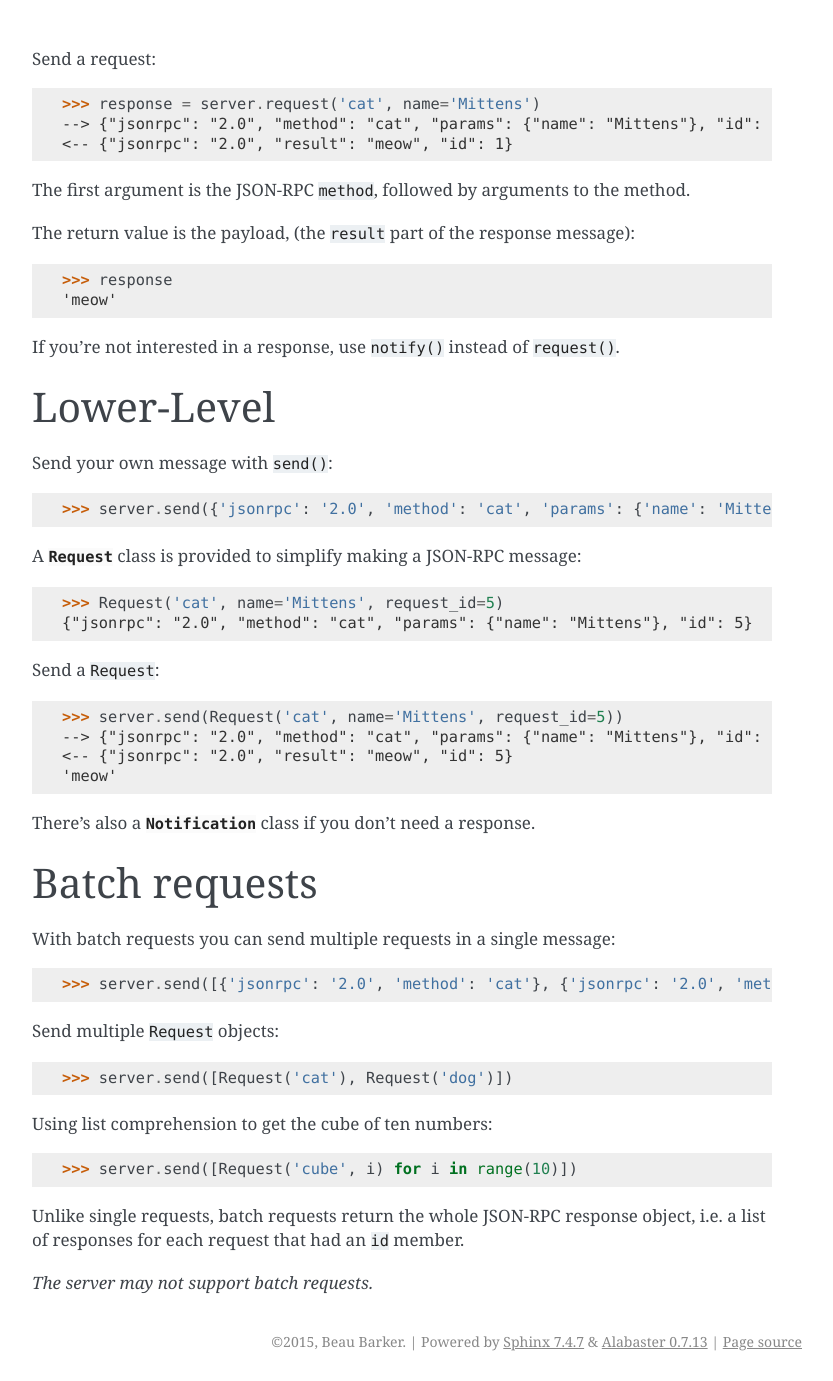
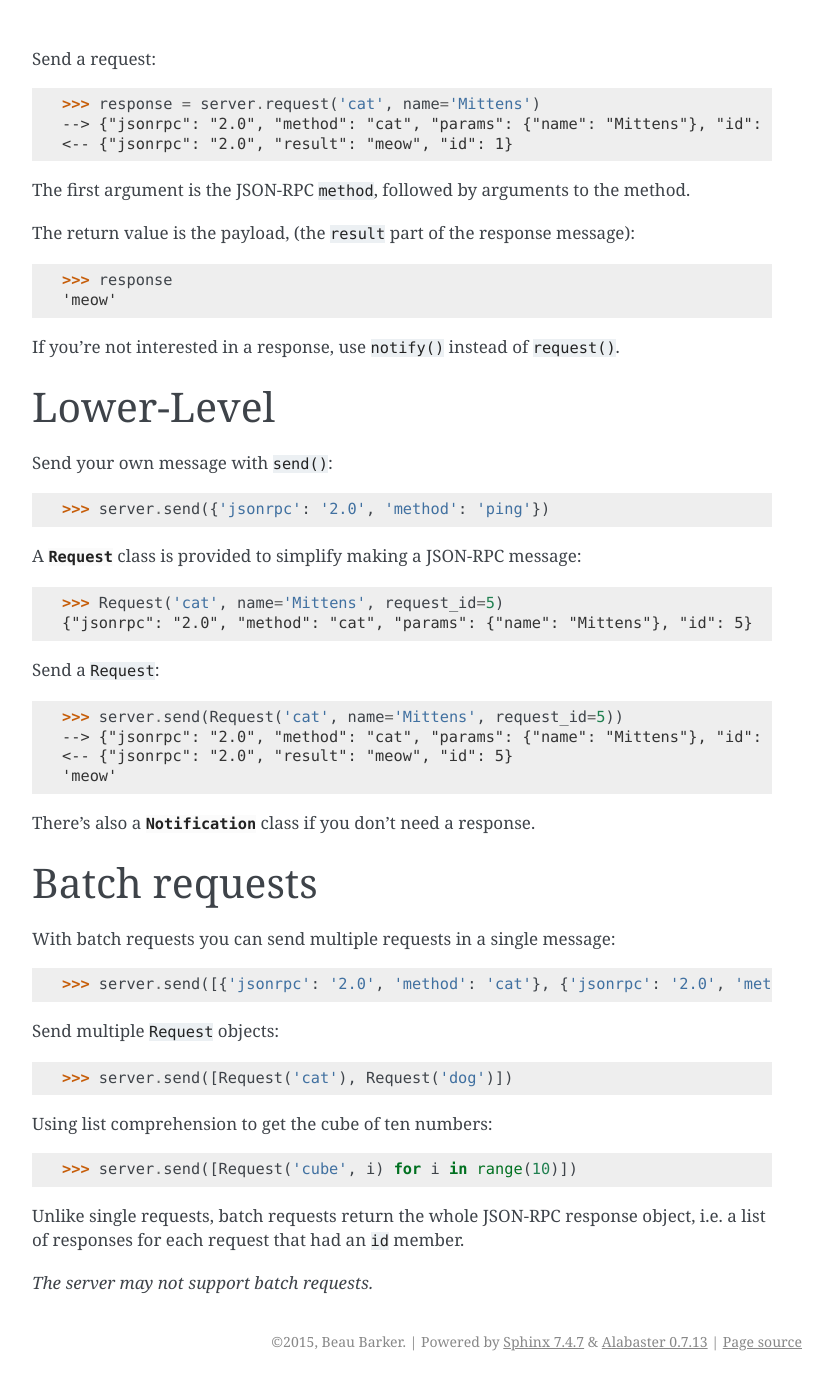
Before and after one commit to explodinglabs/jsonrpcclient, a Sphinx documentation site: the page built from doc/_includes/requests.rst, in a window 1280 px wide. Shown: the whole page, without its empty margins (238-1071 px from the left). Built offline with Sphinx 7.4.7, drawn with Linux system fonts in a browser that asks for light colours.

Commit message:
Simpler "send" example

```diff
--- a/doc/_includes/requests.rst
+++ b/doc/_includes/requests.rst
@@ -21,7 +21,7 @@ Lower-Level
 
 Send your own message with ``send()``::
 
-    >>> server.send({'jsonrpc': '2.0', 'method': 'cat', 'params': {'name': 'Mittens'}, 'id': 5})
+    >>> server.send({'jsonrpc': '2.0', 'method': 'ping'})
 
 A :class:`~request.Request` class is provided to simplify making a JSON-RPC
 message::
```
